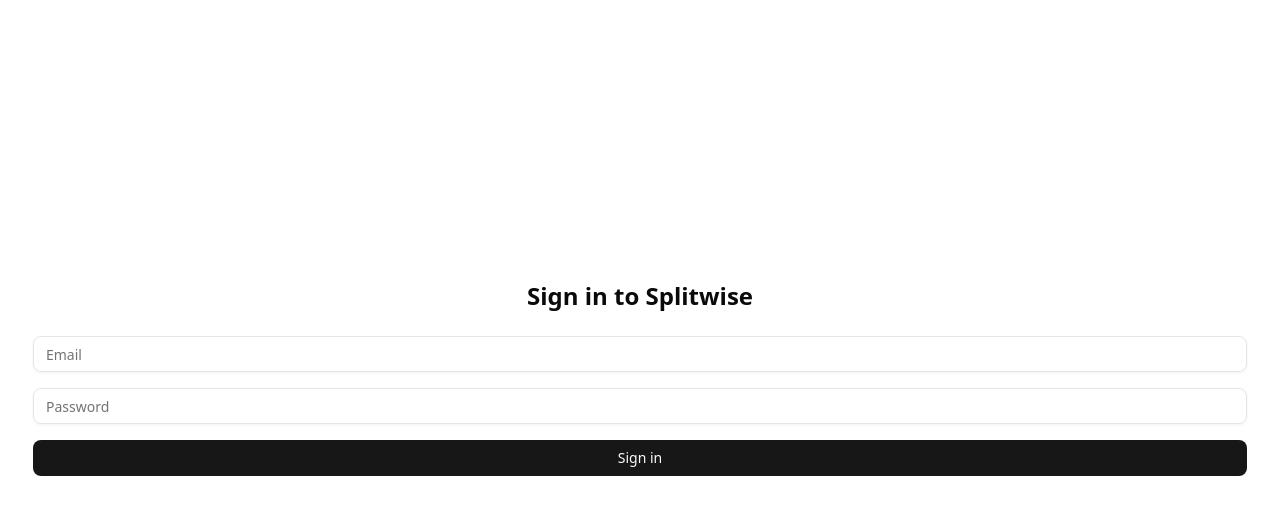
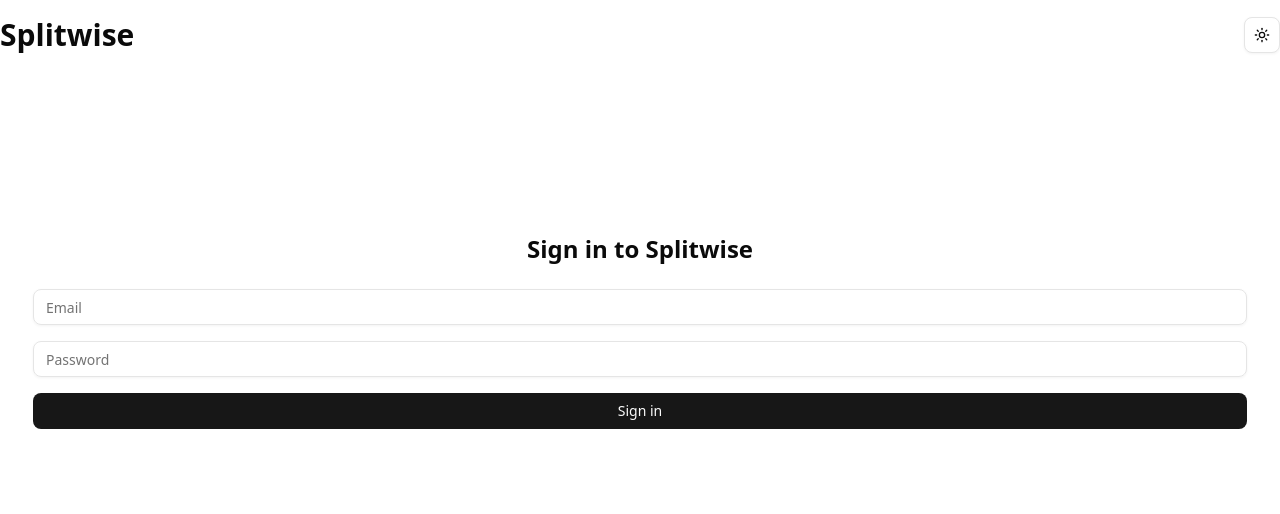
Before and after one commit to ashutosh017/splitwise_nextjs, a Next.js app: page /signin in a window 1280 px wide. Shown: the top 514 px of the page. Built offline with nearby package versions, Linux system fonts and the light colour scheme.

Commit message:
add navbar

```diff
--- /dev/null
+++ b/app/components/navbar.tsx
@@ -0,0 +1,12 @@
+import { ModeToggle } from "@/components/mode-toggle";
+
+export default function Navbar() {
+    return <div className="h-18 w-screen border-b-2 border-white/10">
+        <div className="container mx-auto h-full flex items-center justify-between">
+            <h1 className="text-3xl font-bold">
+                Splitwise
+            </h1>
+            <ModeToggle />
+        </div>
+    </div>
+}
--- a/app/layout.tsx
+++ b/app/layout.tsx
@@ -2,6 +2,7 @@
 import { Geist, Geist_Mono } from "next/font/google";
 import "./globals.css";
 import { ThemeProvider } from "@/components/theme-provider";
+import Navbar from "./components/navbar";
 
 const geistSans = Geist({
   variable: "--font-geist-sans",
@@ -34,7 +35,12 @@
           enableSystem
           disableTransitionOnChange
         >
+          <div className="h-screen">
+            <Navbar />
+            <div className="container mx-auto">
               {children}
+            </div>
+          </div>
         </ThemeProvider>
       </body>
     </html>
--- a/app/signin/page.tsx
+++ b/app/signin/page.tsx
@@ -4,8 +4,8 @@
 
 export default function SigninPage() {
   return (
-    <div className="bg-background text-foreground flex items-center justify-center h-screen w-screen">
-      <div className="w-full max-w-[400] rounded-xl border border-white/10 p-8 space-y-6">
+    <div className="bg-background text-foreground flex justify-center items-center h-full w-full">
+      <div className="w-full max-w-[400] rounded-xl border border-white/10 mt-32 p-8 space-y-6">
         <h1 className="text-2xl font-bold text-center">
           Sign in to Splitwise
         </h1>
@@ -32,11 +32,11 @@
 
         <p className="text-sm text-center text-white/60">
           Don’t have an account?{" "}
-         <Link href={'/signup'}>
-          <span className="text-white underline cursor-pointer">
-            Sign up
-          </span>
-         </Link>
+          <Link href={'/signup'}>
+            <span className="text-white underline cursor-pointer">
+              Sign up
+            </span>
+          </Link>
         </p>
       </div>
     </div>
--- a/app/signup/page.tsx
+++ b/app/signup/page.tsx
@@ -4,8 +4,8 @@
 
 export default function SignupPage() {
   return (
-    <div className="bg-background text-foreground flex items-center justify-center h-screen w-screen">
-      <div className="w-full max-w-[400] rounded-xl border border-white/10 p-8 space-y-6">
+    <div className="bg-background text-foreground flex items-center justify-center h-full w-full">
+      <div className="w-full max-w-[400] rounded-xl border border-white/10 mt-32 p-8 space-y-6">
         <h1 className="text-2xl font-bold text-center">
           Sign up for Splitwise
         </h1>
@@ -47,9 +47,9 @@
         <p className="text-sm text-center text-white/60">
           Already have an account?{" "}
           <Link href={'/signin'}  >
-          <span  className="text-white underline cursor-pointer">
-            Sign in
-          </span>
+            <span className="text-white underline cursor-pointer">
+              Sign in
+            </span>
           </Link>
         </p>
       </div>
```
Lines whose indentation alone changed are shown as unchanged.
